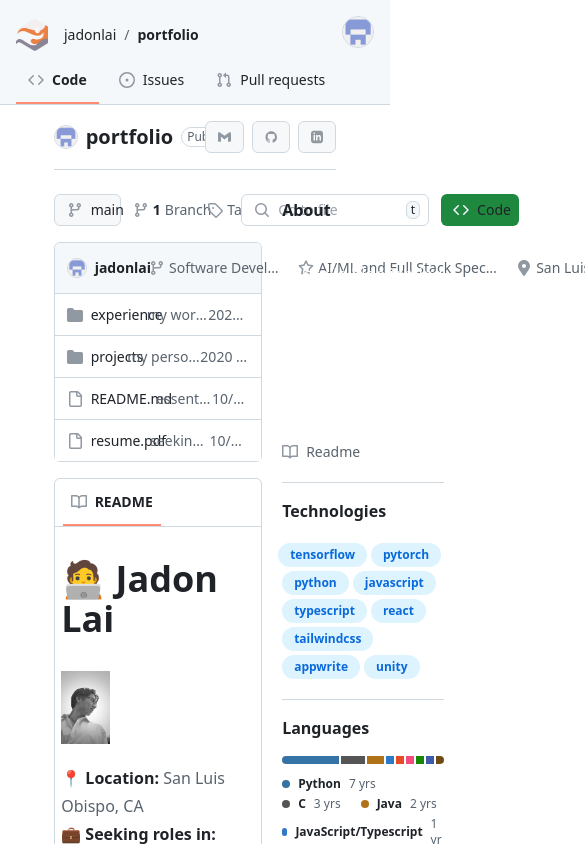
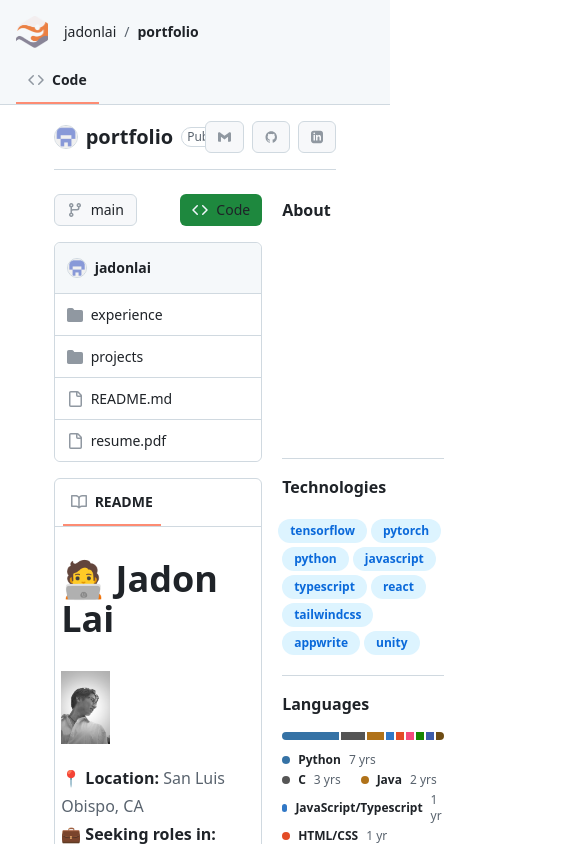
Before and after one commit to jadonlai/github-portfolio, a React (Vite) app: page / in a window 390 px wide. Shown: the top 844 px of the page, 585 px wide, since content can reach past the window. Built offline with nearby package versions, Linux system fonts and the light colour scheme.

Commit message:
added resizing responsiveness

```diff
--- a/src/components/directorieslist/DirectoriesList.tsx
+++ b/src/components/directorieslist/DirectoriesList.tsx
@@ -26,7 +26,7 @@
         {topItem}
       </li>
       {items &&
-        items.map((item) => (
+        items.map((item, index) => (
           <Item
             key={item.name}
             imagePath={`/assets/${item.type}.svg`}
@@ -41,6 +41,7 @@
             }
             commit={item.commit}
             date={item.date}
+            lastItem={index === items.length - 1}
           />
         ))}
     </ul>
--- a/src/components/directorieslist/Item.tsx
+++ b/src/components/directorieslist/Item.tsx
@@ -7,6 +7,7 @@
   routePath?: string;
   commit: string;
   date: string;
+  lastItem: boolean;
 }
 
 const Item = ({
@@ -16,13 +17,11 @@
   routePath,
   commit,
   date,
+  lastItem,
 }: ItemProps) => {
   return (
     <li
-      style={{
-        gridTemplateColumns: "1fr 1.5fr 1fr",
-      }}
-      className="grid h-[42px] grid-cols-3 items-center bg-primary px-3 hover:bg-primary-200"
+      className={`grid h-[42px] items-center bg-primary px-3 hover:bg-primary-200 sm:grid-cols-2 md:grid-cols-3 lg:grid-cols-3 ${lastItem ? "rounded-b-md" : ""}`}
     >
       <div className="flex flex-row items-center space-x-2">
         <img src={imagePath} alt={imageAltText} className="size-4" />
@@ -41,8 +40,10 @@
           <h1 className="truncate text-sm text-secondary">{name}</h1>
         )}
       </div>
-      <p className="truncate text-sm text-gray">{commit}</p>
-      <p className="truncate text-right text-sm text-gray">
+      <p className="hidden truncate text-sm text-gray sm:inline md:inline lg:inline">
+        {commit}
+      </p>
+      <p className="hidden text-right text-sm text-gray md:inline lg:inline">
         {date === "cur_date"
           ? new Date().toLocaleDateString("en-US", {
               year: "numeric",
--- a/src/components/interactables/Search.tsx
+++ b/src/components/interactables/Search.tsx
@@ -14,7 +14,7 @@
         <img src={"/assets/search.svg"} alt="search" />
         <input
           placeholder={text}
-          className="w-28 bg-primary text-secondary outline-none"
+          className="w-[100%] bg-primary text-secondary outline-none"
         />
       </div>
       <div className="rounded-md border-[1px] border-gray-border bg-primary-200">
--- a/src/components/navbar/HeaderRight.tsx
+++ b/src/components/navbar/HeaderRight.tsx
@@ -1,7 +1,7 @@
 const HeaderRight = () => {
   return (
     <div>
-      <button
+      {/* <button
         onClick={() => {
           window.open("https://github.com/jadonlai", "_blank");
         }}
@@ -11,7 +11,7 @@
           alt="profile"
           className="size-8 rounded-full border-[1px] border-gray-border"
         />
-      </button>
+      </button> */}
     </div>
   );
 };
--- a/src/components/navbar/Navbar.tsx
+++ b/src/components/navbar/Navbar.tsx
@@ -11,8 +11,6 @@
       </div>
       <ul className="flex flex-row space-x-2 border-b-[1px] border-b-gray-border pl-4">
         <Tab title="Code" imagePath="/assets/code.svg" selected />
-        <Tab title="Issues" imagePath="/assets/issues.svg" />
-        <Tab title="Pull requests" imagePath="/assets/pull_requests.svg" />
       </ul>
     </div>
   );
--- a/src/pages/files/file/File.tsx
+++ b/src/pages/files/file/File.tsx
@@ -28,15 +28,10 @@
 
 const Header = () => {
   return (
-    <div
-      style={{
-        gridTemplateColumns: "1fr 1.5fr 1fr",
-      }}
-      className="grid w-full grid-cols-3 justify-between truncate text-xs font-bold text-gray"
-    >
+    <div className="grid w-full grid-cols-3 justify-between truncate text-xs font-bold text-gray sm:grid-cols-2 md:grid-cols-3 lg:grid-cols-3">
       <h1>Name</h1>
-      <h1>Description</h1>
-      <h1 className="text-right">Timeframe</h1>
+      <h1 className="hidden sm:inline md:inline lg:inline">Description</h1>
+      <h1 className="hidden text-right md:inline lg:inline">Timeframe</h1>
     </div>
   );
 };
@@ -116,14 +111,14 @@
         )}
       </div>
       <div className="flex w-full flex-row items-center justify-between rounded-md border-[1px] border-gray-border p-3">
-        <div className="flex flex-row items-center space-x-2">
-          <img src="/assets/logo.png" alt="logo" className="size-5" />
+        <div className="flex flex-row items-center">
+          <img src="/assets/logo.png" alt="logo" className="mr-2 size-5" />
           <h1 className="text-sm font-bold text-secondary">jadonlai</h1>
-          <h1 className="text-sm text-gray">
+          <h1 className="truncate whitespace-nowrap px-2 text-sm text-gray">
             {path[0] === "/main" ? "initial commit" : curItem.commit}
           </h1>
         </div>
-        <h1 className="text-sm text-gray">
+        <h1 className="truncate whitespace-nowrap text-sm text-gray">
           {curItem.date === "cur_date"
             ? new Date().toLocaleDateString("en-US", {
                 year: "numeric",
--- a/src/pages/files/sidebar/Sidebar.tsx
+++ b/src/pages/files/sidebar/Sidebar.tsx
@@ -26,9 +26,9 @@
           onClick={() => {}}
         />
       </div>
-      <div className="mt-2">
+      {/* <div className="mt-2">
         <Search text="Go to file" width={287} />
-      </div>
+      </div> */}
       <div className="mt-3">
         <Directories />
       </div>
--- a/src/pages/home/Content.tsx
+++ b/src/pages/home/Content.tsx
@@ -3,22 +3,68 @@
 import Readme from "./Readme";
 import { structure } from "../../constants";
 
-interface HeadeTagProps {
+const Header = () => {
+  return (
+    <div className="flex flex-row items-start justify-between">
+      <div className="flex flex-row items-center space-x-3">
+        <Button
+          onClick={() => {}}
+          imagePath="/assets/branch.svg"
+          imageAltText="branch"
+          text="main"
+          buttonStyles="hover:bg-gray-100 hover:cursor-default"
+        />
+        <div className="hidden flex-row space-x-3 md:flex lg:flex">
+          <div className="flex flex-row items-center space-x-1">
+            <img src="/assets/branch.svg" alt="branch" />
+            <h1 className="text-sm font-bold text-secondary">1</h1>
+            <h1 className="text-sm text-gray">Branch</h1>
+          </div>
+          <div className="flex flex-row items-center space-x-1">
+            <img src="/assets/tags.svg" alt="tags" />
+            <h1 className="text-sm text-gray">Tags</h1>
+          </div>
+        </div>
+      </div>
+      <div className="flex flex-row items-center space-x-3">
+        {/* <Search width={200} text="Go to file" /> */}
+        <Button
+          onClick={() =>
+            window.open(
+              "https://github.com/jadonlai/github-portfolio",
+              "_blank",
+            )
+          }
+          imagePath="/assets/code_secondary.svg"
+          imageAltText="code"
+          text="Code"
+          textStyles={
+            document.body.classList.contains("dark") ? "" : "text-primary"
+          }
+          buttonStyles="bg-green hover:bg-green-hover border-green-border"
+          border={false}
+        />
+      </div>
+    </div>
+  );
+};
+
+interface ContentHeaderTagProps {
   image: string;
   text: string;
   styles?: string;
 }
 
-const HeaderTag = ({ image, text, styles }: HeadeTagProps) => {
+const ContentHeaderTag = ({ image, text, styles }: ContentHeaderTagProps) => {
   return (
     <div className={`flex flex-row items-center space-x-1 ${styles}`}>
       <img src={`/assets/${image}.svg`} alt={image} className="size-4" />
-      <p className="truncate text-sm text-gray">{text}</p>
+      <p className="whitespace-nowrap text-sm text-gray">{text}</p>
     </div>
   );
 };
 
-const Header = () => {
+const ContentHeader = () => {
   return (
     <div className="flex flex-row items-center space-x-4">
       <div className="flex flex-row items-center space-x-2">
@@ -37,9 +83,21 @@
           </h1>
         </button>
       </div>
-      <HeaderTag image="branch" text="Software Developer" />
-      <HeaderTag image="star" text="AI/ML and Full Stack Specialist" />
-      <HeaderTag image="location_pin" text="San Luis Obispo, CA" />
+      <ContentHeaderTag
+        image="profession"
+        text="Software Developer"
+        styles="hidden lg:flex md:flex sm:flex"
+      />
+      <ContentHeaderTag
+        image="star"
+        text="AI/ML and Full Stack Specialist"
+        styles="hidden lg:flex md:flex"
+      />
+      <ContentHeaderTag
+        image="location_pin"
+        text="San Luis Obispo, CA"
+        styles="hidden lg:flex"
+      />
     </div>
   );
 };
@@ -47,46 +105,8 @@
 const Content = () => {
   return (
     <div className="w-[73.75%]">
-      <div className="flex flex-row items-start justify-between">
-        <div className="flex flex-row items-center space-x-3">
-          <Button
-            onClick={() => {}}
-            imagePath="/assets/branch.svg"
-            imageAltText="branch"
-            text="main"
-            buttonStyles="hover:bg-gray-100 hover:cursor-default"
-          />
-          <div className="flex flex-row items-center space-x-1">
-            <img src="/assets/branch.svg" alt="branch" />
-            <h1 className="text-sm font-bold text-secondary">1</h1>
-            <h1 className="text-sm text-gray">Branch</h1>
-          </div>
-          <div className="flex flex-row items-center space-x-1">
-            <img src="/assets/tags.svg" alt="tags" />
-            <h1 className="text-sm text-gray">Tags</h1>
-          </div>
-        </div>
-        <div className="flex flex-row items-center space-x-3">
-          <Search width={200} text="Go to file" />
-          <Button
-            onClick={() =>
-              window.open(
-                "https://github.com/jadonlai/github-portfolio",
-                "_blank",
-              )
-            }
-            imagePath="/assets/code_secondary.svg"
-            imageAltText="code"
-            text="Code"
-            textStyles={
-              document.body.classList.contains("dark") ? "" : "text-primary"
-            }
-            buttonStyles="bg-green hover:bg-green-hover border-green-border"
-            border={false}
-          />
-        </div>
-      </div>
-      <DirectoriesList topItem={<Header />} items={structure} />
+      <Header />
+      <DirectoriesList topItem={<ContentHeader />} items={structure} />
       <Readme />
     </div>
   );
--- a/src/pages/home/sidecontent/SideContent.tsx
+++ b/src/pages/home/sidecontent/SideContent.tsx
@@ -5,13 +5,7 @@
 const SideContent = () => {
   return (
     <ul className="max-w-[275px] space-y-5">
-      <li key={0} className="space-y-3">
-        <About />
-        <div className="flex flex-row items-center space-x-2">
-          <img src="/assets/book.svg" alt="book" className="size-4" />
-          <button className="text-sm text-gray">Readme</button>
-        </div>
-      </li>
+      <About key={0} />
       <li key={1}>
         <hr className="mb-3 border-gray-border" />
         <div className="mb-3 flex h-[32px] flex-row items-center justify-between">
--- a/tailwind.config.js
+++ b/tailwind.config.js
@@ -44,6 +44,11 @@
         },
       }),
     },
+    screens: {
+      sm: "780px",
+      md: "1110px",
+      lg: "1340px",
+    },
   },
   plugins: [require("@tailwindcss/typography")],
 };
```
